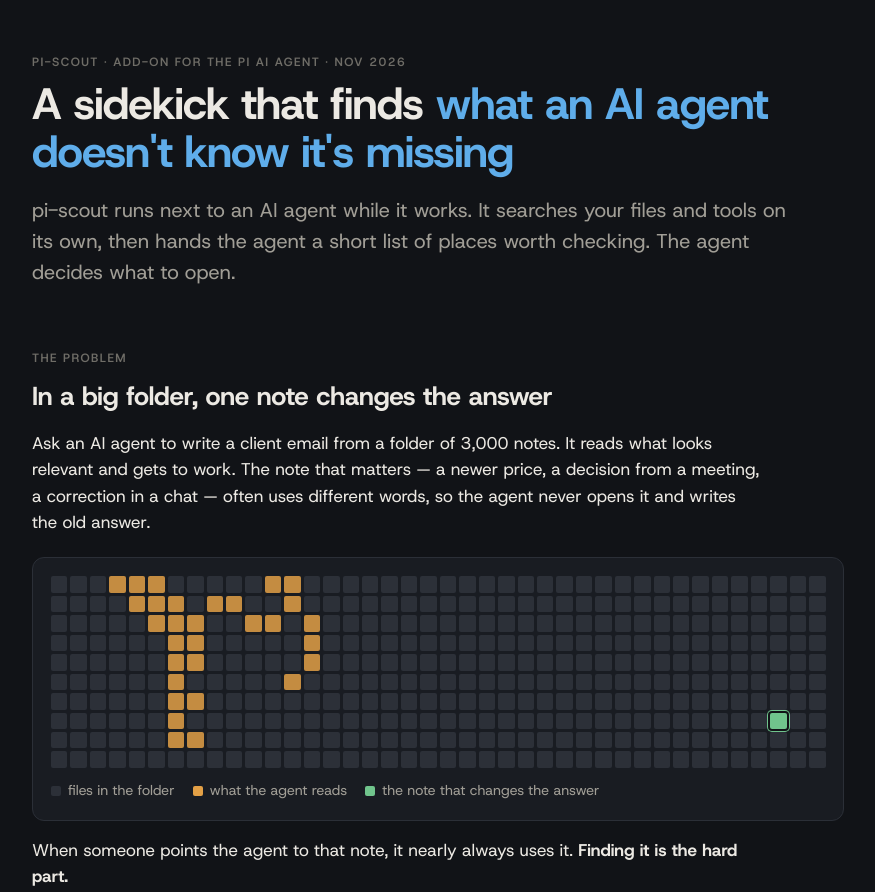
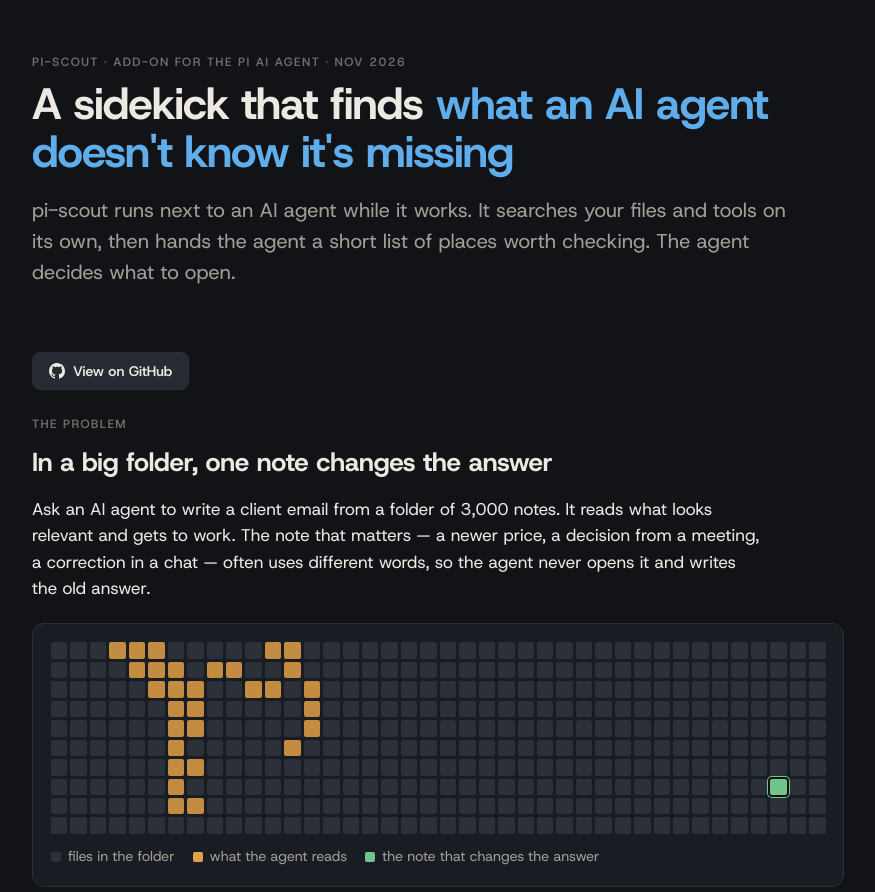
Before and after one commit to cfstcyr/pi-scout, a website: page docs/index.html in a window 1280 px wide. Shown: the top 892 px of the page, without its empty margins (202-1077 px from the left). Drawn offline with Linux system fonts and the light colour scheme.

Commit message:
docs: add GitHub button to explainer

```diff
--- a/docs/index.html
+++ b/docs/index.html
@@ -96,6 +96,10 @@
   details > div p { max-width: 70ch; } details ul { padding-left: 18px; } details li { margin: 5px 0; }
   details b { color: var(--fg); font-weight: 600; }
 
+  .gh { display: inline-flex; align-items: center; gap: 8px; margin-bottom: 28px; padding: 9px 16px; font: 600 14px var(--sans);
+        color: var(--fg); background: #262a32; border: 1px solid var(--line); border-radius: 8px; text-decoration: none; }
+  .gh:hover { border-color: var(--scout); color: var(--scout); }
+  .gh:focus-visible { outline: 2px solid var(--scout); outline-offset: 2px; }
   footer { margin-top: 72px; padding-top: 20px; border-top: 1px solid var(--line); font-size: 13px; color: var(--dim); }
   footer a { color: var(--scout); }
 
@@ -121,6 +125,7 @@
 </header>
 
 <section aria-labelledby="h-problem">
+  <a class="gh" href="https://github.com/cfstcyr/pi-scout"><svg viewBox="0 0 16 16" width="16" height="16" aria-hidden="true"><path fill="currentColor" d="M8 0C3.58 0 0 3.58 0 8c0 3.54 2.29 6.53 5.47 7.59.4.07.55-.17.55-.38 0-.19-.01-.82-.01-1.49-2.01.37-2.53-.49-2.69-.94-.09-.23-.48-.94-.82-1.13-.28-.15-.68-.52-.01-.53.63-.01 1.08.58 1.23.82.72 1.21 1.87.87 2.33.66.07-.52.28-.87.51-1.07-1.78-.2-3.64-.89-3.64-3.95 0-.87.31-1.59.82-2.15-.08-.2-.36-1.02.08-2.12 0 0 .67-.21 2.2.82.64-.18 1.32-.27 2-.27.68 0 1.36.09 2 .27 1.53-1.04 2.2-.82 2.2-.82.44 1.1.16 1.92.08 2.12.51.56.82 1.27.82 2.15 0 3.07-1.87 3.75-3.65 3.95.29.25.54.73.54 1.48 0 1.07-.01 1.93-.01 2.2 0 .21.15.46.55.38A8.013 8.013 0 0016 8c0-4.42-3.58-8-8-8z"/></svg>View on GitHub</a>
   <p class="eyebrow">The problem</p>
   <h2 id="h-problem">In a big folder, one note changes the answer</h2>
   <p>Ask an AI agent to write a client email from a folder of 3,000 notes. It reads what looks relevant and gets to
```
